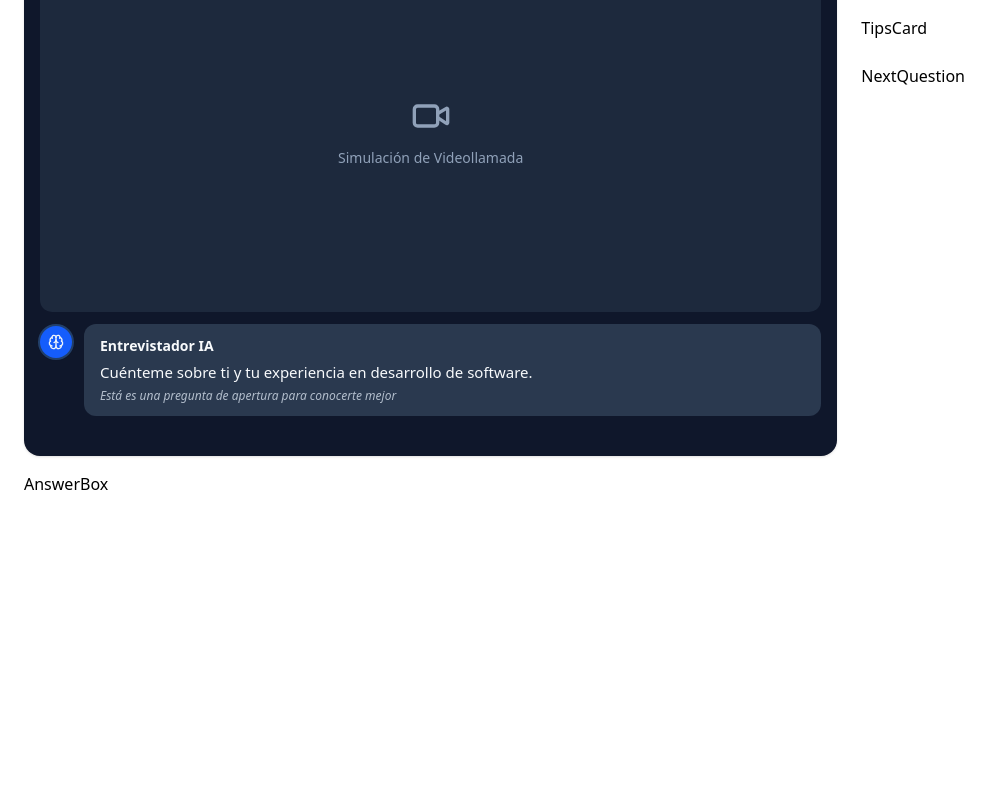
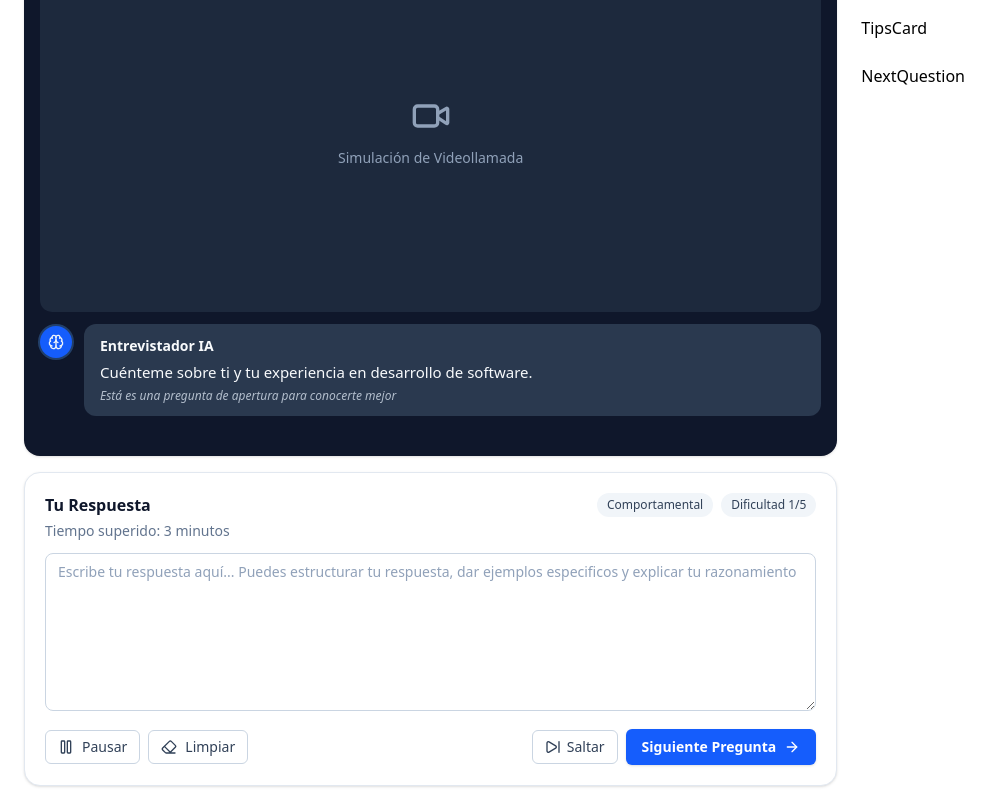
Before and after one commit to JonathanValle12/simulador-entrevista, a Next.js app: page /entrevista/1 in a window 1280 px wide. Shown: the part 199-999 px from the top of the page, without its empty margins (0-1003 px from the left). Before the commit the page ends 800 px from the top, so only its background shows below. Built offline with nearby package versions, Linux system fonts and the light colour scheme.

Commit message:
Diseño de la caja de respuesta

```diff
--- a/app/(app)/entrevista/[sessionId]/components/AnswerBox.tsx
+++ b/app/(app)/entrevista/[sessionId]/components/AnswerBox.tsx
@@ -1,3 +1,58 @@
-export default function AnswerBox() { // Textarea + botones Pausar/Limpiar/Saltar/Siguiente
-    return <h1>AnswerBox</h1>
+import { ArrowRight, Eraser, Pause, SkipForward } from "lucide-react";
+import { useState } from "react"
+
+export default function AnswerBox() {
+
+    const [value, setValue] = useState('');
+
+    return (
+        <article className="rounded-2xl border border-slate-200 bg-white p-5 shadow-sm">
+            <div className="mb-3 flex items-start justify-between gap-4">
+                <div>
+                    <h3 className="text-base font-semibold text-slate-900">Tu Respuesta</h3>
+                    <p className="mt-1 text-sm text-slate-500">Tiempo superido: <span className="font-medium">3 minutos</span></p>
+                </div>
+
+                <div className="flex items-center gap-2">
+                    <span className="rounded-full bg-slate-100 px-2.5 py-1 text-xs font-medium text-slate-700">Comportamental</span>
+                    <span className="rounded-full bg-slate-100 px-2.5 py-1 text-xs font-medium text-slate-700">Dificultad 1/5</span>
+                </div>
+            </div>
+
+            <form>
+                <label className="sr-only">Escribe tu respuesta</label>
+                <textarea rows={7} value={value} onChange={(e) => setValue(e.target.value)}
+                    placeholder="Escribe tu respuesta aquí... Puedes estructurar tu respuesta, dar ejemplos especificos y explicar tu razonamiento"
+                    className="w-full resize-y rounded-lg border border-slate-300 px-3 py-2 text-sm text-slate-800 placeholder:text-slate-400 focus:outline-none focus:ring-2 focus:ring-blue-600" />
+
+                <div className="mt-3 flex flex-wrap items-center gap-2">
+                    <button type="button" title="Pausar"
+                        className="inline-flex items-center gap-2 rounded-md border border-slate-300 bg-white px-3 py-1.5 text-sm font-medium text-slate-700 hover:bg-slate-50">
+                        <Pause className="h-4 w-4" aria-hidden />
+                        Pausar
+                    </button>
+
+                    <button type="button" onClick={() => setValue('')} title="Limpiar"
+                        className="inline-flex items-center gap-2 rounded-md border border-slate-300 bg-white px-3 py-1.5 text-sm font-medium text-slate-700 hover:bg-slate-50">
+                        <Eraser className="h-4 w-4" aria-hidden />
+                        Limpiar
+                    </button>
+
+                    <div className="ml-auto flex items-center gap-2">
+                        <button type="button" title="Saltar"
+                            className="inline-flex items-center gap-1.5 rounded-md border border-slate-300 bg-white px-3 py-1.5 text-sm font-medium text-slate-700 hover:bg-slate-50">
+                            <SkipForward className="h-4 w-4" aria-hidden />
+                            Saltar
+                        </button>
+
+                        <button type="submit" title="Siguiente Pregunta"
+                            className="inline-flex items-center gap-2 rounded-md bg-blue-600 px-4 py-2 text-sm font-semibold text-white shadow-sm hover:bg-blue-700 focus:outline-none focus:ring-2 focus:ring-blue-300">
+                            Siguiente Pregunta
+                            <ArrowRight className="h-4 w-4" aria-hidden />
+                        </button>
+                    </div>
+                </div>
+            </form>
+        </article>
+    )
 }
```
